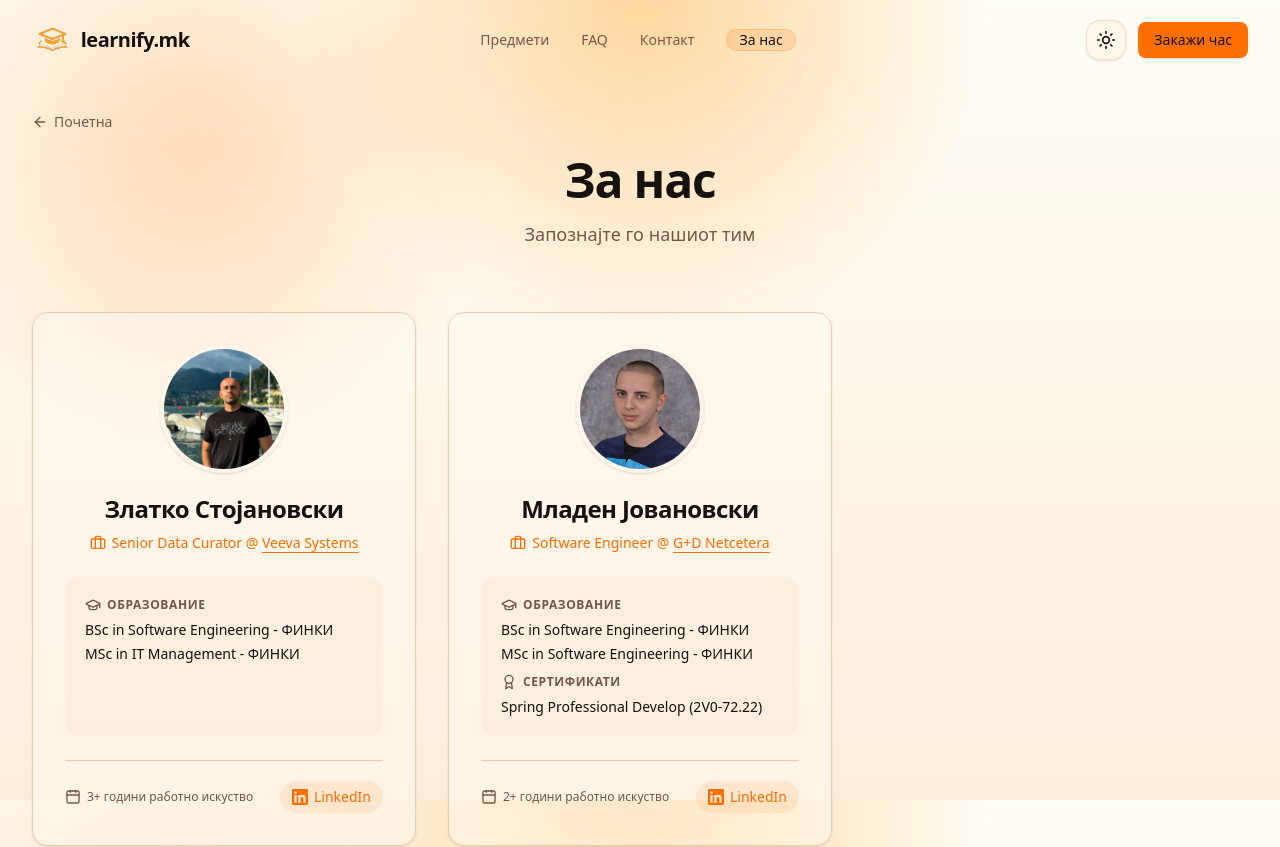
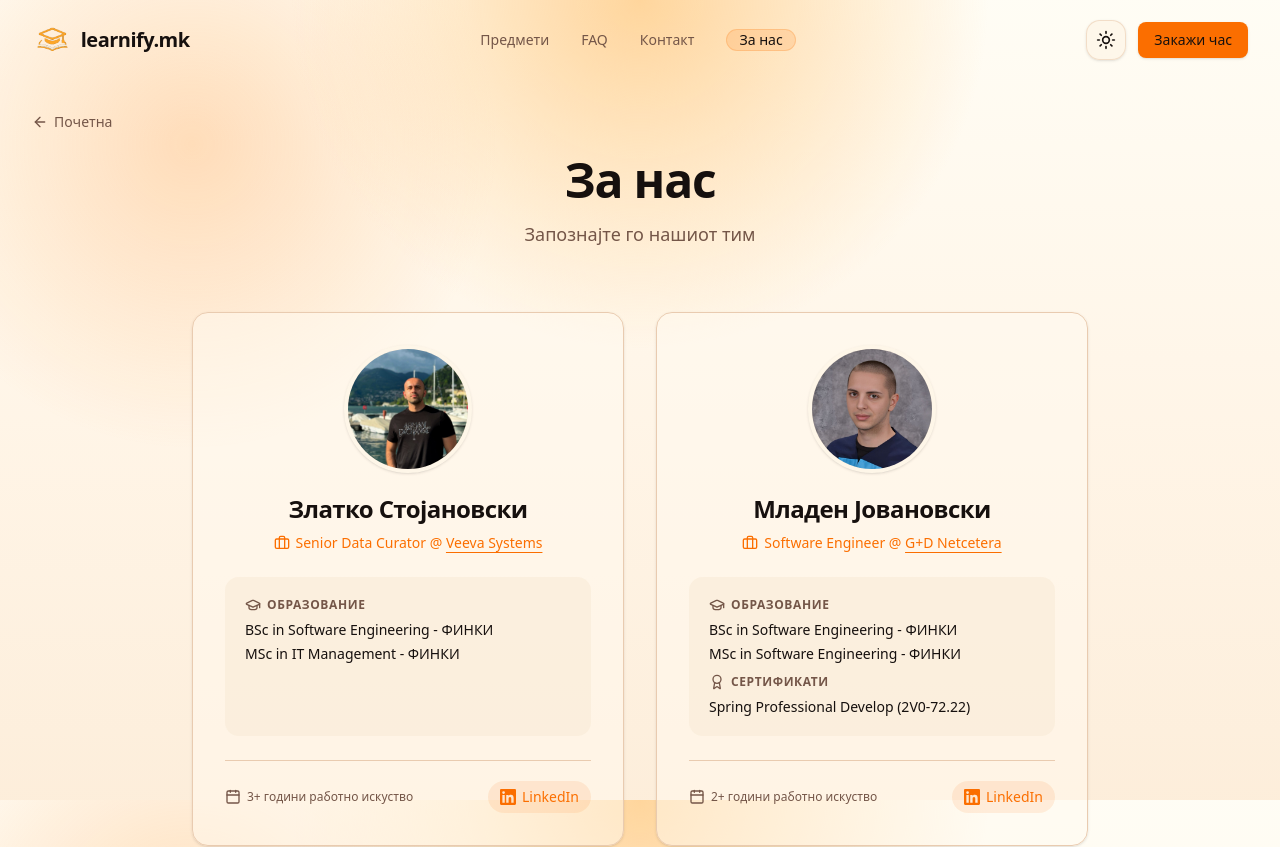
Before and after one commit to Delemangi/learnify, a React (Vite) app: page /about in a window 1280 px wide. Shown: the top 847 px of the page. Built offline with nearby package versions, Linux system fonts and the light colour scheme.

Commit message:
fix: center team cards on the about page
Center team cards in a narrower About page layout.

```diff
--- a/src/pages/about-us.tsx
+++ b/src/pages/about-us.tsx
@@ -39,7 +39,7 @@ export const AboutUs = () => (
               </p>
             </div>
           </AnimateIn>
-          <div className="mt-12 grid items-stretch gap-8 sm:mt-16 sm:grid-cols-2 lg:grid-cols-3">
+          <div className="mt-12 grid items-stretch gap-8 sm:mt-16 sm:grid-cols-2 lg:mx-auto lg:max-w-4xl">
             {TEAM_MEMBERS.map((member, index) => (
               <AnimateIn
                 className="h-full"
```
